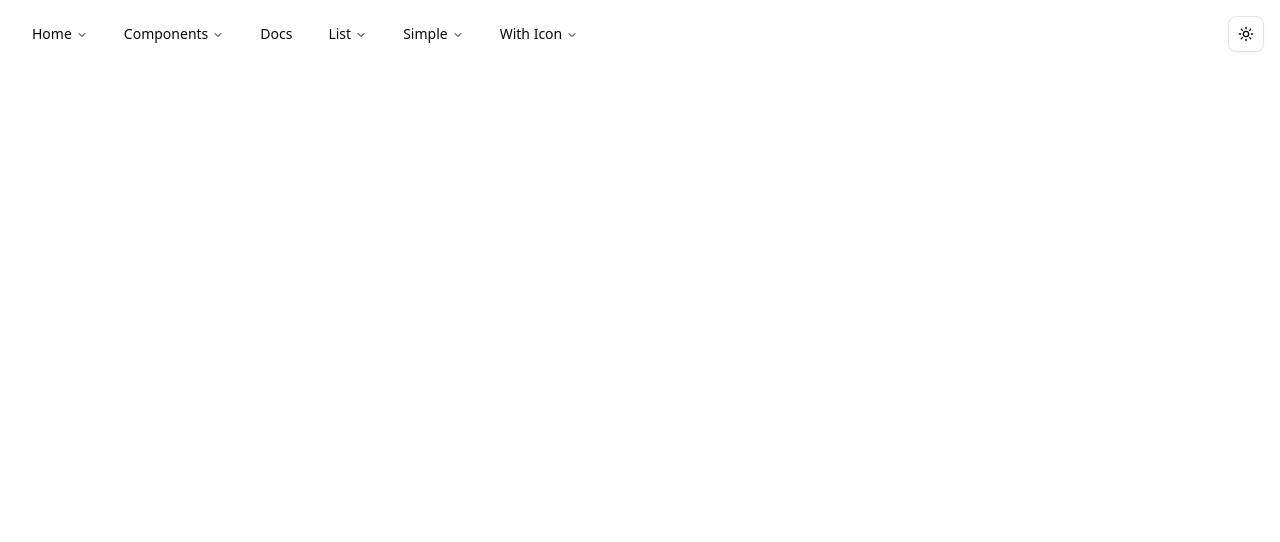
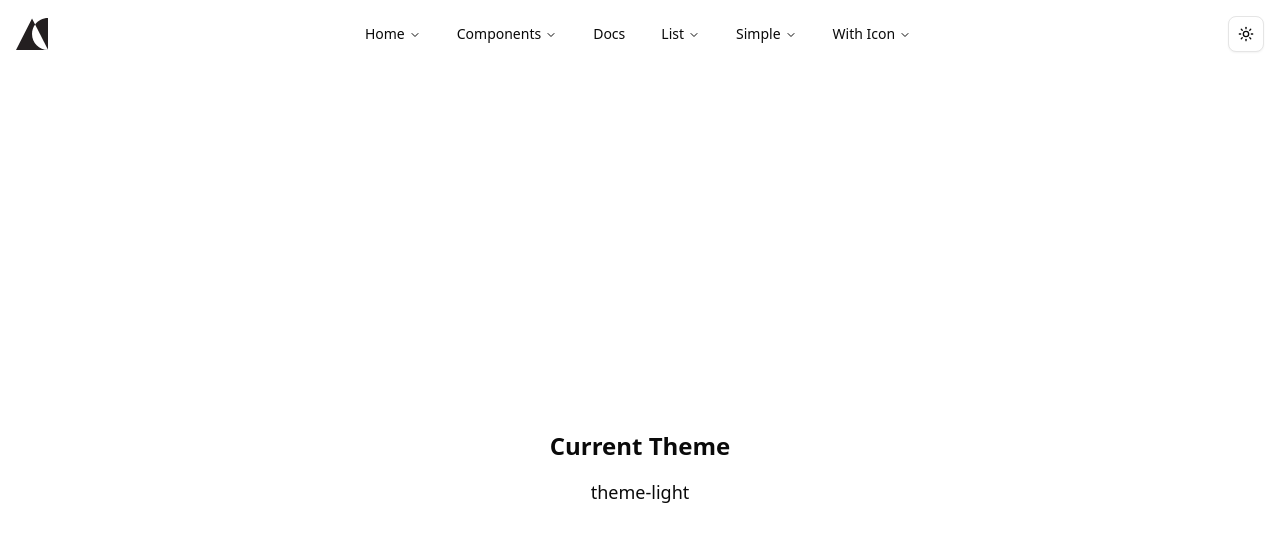
Before and after one commit to teaonrocks/personal-site-2, an Astro site: page / in a window 1280 px wide. Built offline with nearby package versions, Linux system fonts and the light colour scheme; Astro itself is replaced by a stand-in of ours.

Commit message:
refactor: Update theme to use React Context for dynamic logo coloring

```diff
--- /dev/null
+++ b/src/App.tsx
@@ -0,0 +1,20 @@
+import { ModeToggle } from "./components/ModeToggle";
+import { ThemeProvider } from "./components/ThemeProvider";
+import { Logo } from "./components/Logo";
+import { Nav } from "./components/Nav";
+import { Test } from "./components/Test";
+
+export const App = () => {
+	return (
+		<ThemeProvider>
+			<div className="w-full p-4 flex justify-between items-center">
+				<div>
+					<Logo />
+				</div>
+				<Nav />
+				<ModeToggle />
+			</div>
+			<Test />
+		</ThemeProvider>
+	);
+};
--- /dev/null
+++ b/src/components/Logo.tsx
@@ -0,0 +1,11 @@
+import * as React from "react";
+import { ThemeContext, useTheme } from "@/contexts/ThemeContext";
+export function Logo() {
+	const { theme } = useTheme();
+
+	if (theme === "dark") {
+		return <img src="/logo_white.svg" alt="" className="h-[2rem] w-[2rem]" />;
+	} else {
+		return <img src="/logo_black.svg" alt="" className="h-[2rem] w-[2rem]" />;
+	}
+}
--- a/src/components/ModeToggle.tsx
+++ b/src/components/ModeToggle.tsx
@@ -1,32 +1,19 @@
 import * as React from "react";
 import { Moon, Sun } from "lucide-react";
-
+import { ThemeContext, useTheme } from "@/contexts/ThemeContext";
 import { Button } from "@/components/ui/button";
+import type { Theme, ThemeContextType } from "@/contexts/ThemeContext";
+import { ThemeProvider } from "./ThemeProvider";
 
 export function ModeToggle() {
-	const [theme, setThemeState] = React.useState<
-		"theme-light" | "dark" | "system"
-	>("theme-light");
-
-	React.useEffect(() => {
-		const isDarkMode = document.documentElement.classList.contains("dark");
-		setThemeState(isDarkMode ? "dark" : "theme-light");
-	}, []);
-
-	React.useEffect(() => {
-		const isDark =
-			theme === "dark" ||
-			(theme === "system" &&
-				window.matchMedia("(prefers-color-scheme: dark)").matches);
-		document.documentElement.classList[isDark ? "add" : "remove"]("dark");
-	}, [theme]);
+	const { theme, setTheme } = useTheme();
 
 	return (
 		<Button
 			variant="outline"
 			size="icon"
 			onClick={() => {
-				theme === "dark" ? setThemeState("theme-light") : setThemeState("dark");
+				theme === "dark" ? setTheme("theme-light") : setTheme("dark");
 			}}
 		>
 			<Sun className="h-[1.2rem] w-[1.2rem] scale-100 rotate-0 transition-all dark:scale-0 dark:-rotate-90" />
--- /dev/null
+++ b/src/components/Test.tsx
@@ -0,0 +1,11 @@
+import { useTheme } from "@/contexts/ThemeContext";
+
+export const Test = () => {
+	const { theme } = useTheme();
+	return (
+		<div className="flex flex-col items-center justify-center h-screen">
+			<h1 className="text-2xl font-bold mb-4">Current Theme</h1>
+			<p className="text-lg">{theme}</p>
+		</div>
+	);
+};
--- /dev/null
+++ b/src/components/ThemeProvider.tsx
@@ -0,0 +1,48 @@
+// src/components/ThemeProvider.tsx
+import React, { useState, useMemo } from "react";
+import type { ReactNode } from "react";
+import { ThemeContext } from "../contexts/ThemeContext";
+import type { Theme, ThemeContextType } from "../contexts/ThemeContext";
+
+interface ThemeProviderProps {
+	children: ReactNode;
+	initialTheme?: Theme; // Optional: allow setting an initial theme via props
+}
+
+export const ThemeProvider: React.FC<ThemeProviderProps> = ({
+	children,
+	initialTheme = "system", // Default initial theme
+}) => {
+	// Your original useState hook
+	const [theme, setTheme] = useState<Theme>(initialTheme);
+
+	React.useEffect(() => {
+		const isDarkMode = document.documentElement.classList.contains("dark");
+		setTheme(isDarkMode ? "dark" : "theme-light");
+	}, []);
+
+	React.useEffect(() => {
+		const isDark =
+			theme === "dark" ||
+			(theme === "system" &&
+				window.matchMedia("(prefers-color-scheme: dark)").matches);
+		document.documentElement.classList[isDark ? "add" : "remove"]("dark");
+	}, [theme]);
+
+	// Memoize the context value to prevent unnecessary re-renders
+	// The object passed to `value` should have a stable identity or only change
+	// when `theme` or `setTheme` actually changes.
+	// `setTheme` from `useState` has a stable identity.
+	const contextValue = useMemo((): ThemeContextType => {
+		return {
+			theme: theme,
+			setTheme: setTheme, // Pass the setter function from useState
+		};
+	}, [theme, setTheme]); // Dependency array
+
+	return (
+		<ThemeContext.Provider value={contextValue}>
+			{children}
+		</ThemeContext.Provider>
+	);
+};
--- /dev/null
+++ b/src/contexts/ThemeContext.tsx
@@ -0,0 +1,27 @@
+// src/contexts/ThemeContext.js
+import React from "react";
+
+export type Theme = "theme-light" | "dark" | "system";
+export interface ThemeContextType {
+	theme: Theme;
+	setTheme: React.Dispatch<React.SetStateAction<Theme>>;
+}
+const defaultContextState: ThemeContextType = {
+	theme: "system",
+	setTheme: () => {
+		console.warn("setTheme called without a ThemeProvider");
+	},
+}; // Default theme value
+// Create a context with a default value (e.g., 'light' theme)
+export const ThemeContext =
+	React.createContext<ThemeContextType>(defaultContextState); // Default value
+
+export const useTheme = () => {
+	const context = React.useContext(ThemeContext);
+	if (context === undefined) {
+		// This check is more relevant if you initialize createContext with `undefined`
+		// instead of a defaultState object. With defaultState, it won't be undefined.
+		throw new Error("useTheme must be used within a ThemeProvider");
+	}
+	return context;
+};
--- a/src/layouts/Layout.astro
+++ b/src/layouts/Layout.astro
@@ -1,5 +1,6 @@
 ---
 import "../styles/global.css";
+import { ThemeProvider } from "@/components/ThemeProvider";
 ---
 
 <script is:inline>
--- a/src/pages/index.astro
+++ b/src/pages/index.astro
@@ -1,16 +1,11 @@
 ---
-import Layout from "../layouts/Layout.astro";
-import { Button } from "@/components/ui/button";
-import { Nav } from "@/components/nav";
-import { ModeToggle } from "@/components/ModeToggle";
+import Layout from "@/layouts/Layout.astro";
+import { App } from "@/App";
 
 // Welcome to Astro! Wondering what to do next? Check out the Astro documentation at https://docs.astro.build
 // Don't want to use any of this? Delete everything in this file, the `assets`, `components`, and `layouts` directories, and start fresh.
 ---
 
 <Layout>
-	<div class="w-full p-4 flex justify-between">
-		<Nav client:load />
-		<ModeToggle client:load />
-	</div>
+	<App client:load />
 </Layout>
```
Also changed, not shown: public/logo_black.svg (added), public/logo_white.svg (added), src/assets/astro.svg (deleted), src/assets/background.svg (deleted).
